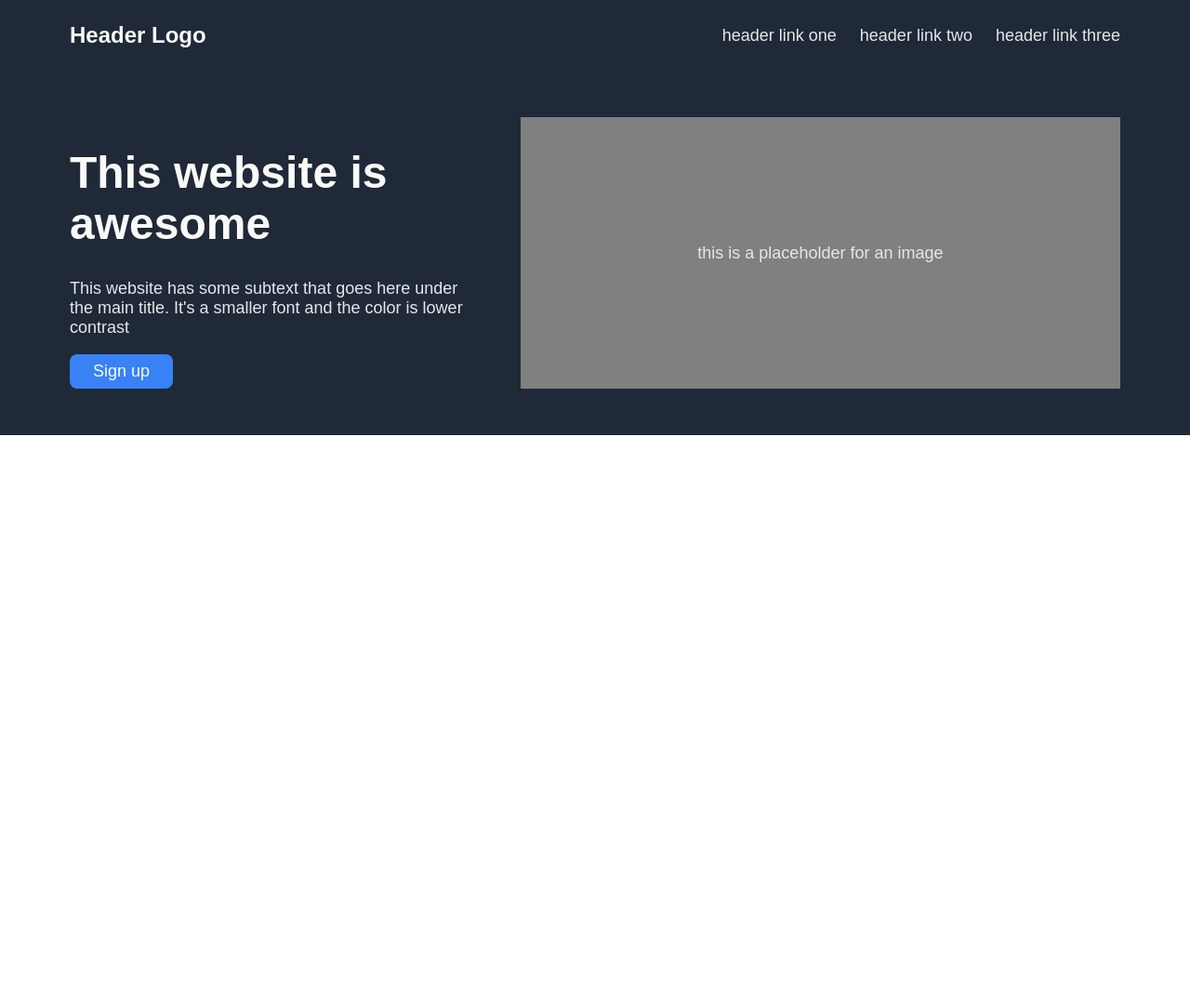
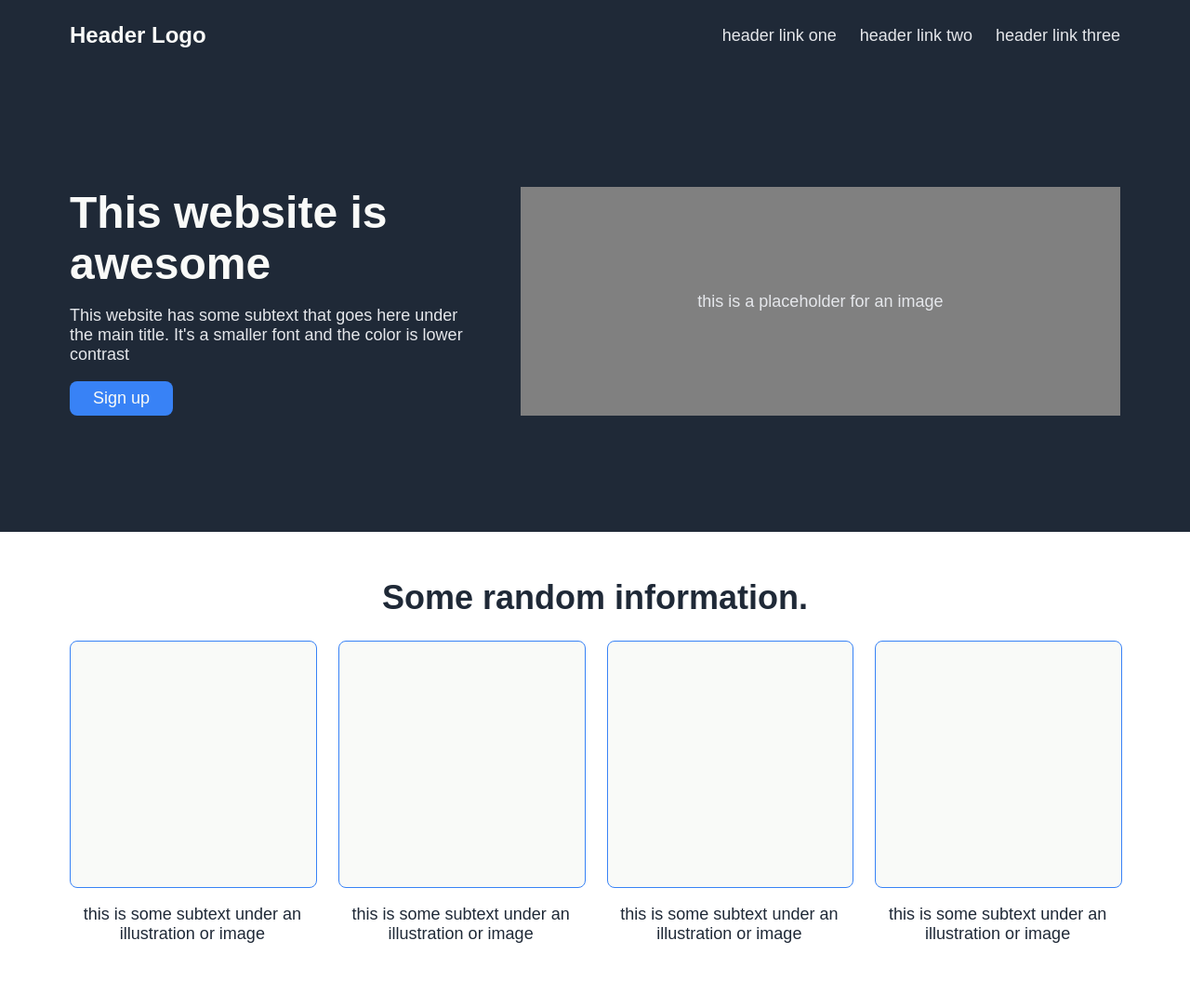
Before and after one commit to lykaiio/odin-landing, a plain HTML site: page index.html in a window 1280 px wide. Shown: the whole page at 93% size. Before the commit the page ends 800 px from the top, so only its background shows below. Drawn offline with Linux system fonts and the light colour scheme.

Commit message:
secondary

```diff
--- a/index.html
+++ b/index.html
@@ -26,6 +26,27 @@
             <p>this is a placeholder for an image</p>
     </div>
 </div>
+    <div class="secondary">
+        <h2>Some random information.</h2>
+        <div class="container">
+            <div class="item">
+                <div class="frame"> </div>
+                <p class="secondary-text">this is some subtext under an illustration or image</p>
+            </div>
+             <div class="item">
+                <div class="frame"> </div>
+                <p class="secondary-text">this is some subtext under an illustration or image</p>
+            </div>
+             <div class="item">
+                <div class="frame"> </div>
+                <p class="secondary-text">this is some subtext under an illustration or image</p>
+            </div>
+             <div class="item">
+                <div class="frame"> </div>
+                <p class="secondary-text">this is some subtext under an illustration or image</p>
+            </div>
+        </div>
+    </div>
 
 </body>
 </html>
--- a/style.css
+++ b/style.css
@@ -40,6 +40,8 @@ a {
     display: flex;
     padding: 50px 75px;
     gap: 50px;
+    margin-bottom: 75px;
+    margin-top: 75px;
 }
 
 h1 {
@@ -47,6 +49,7 @@ h1 {
     color: #F9FAF8;
     font-family: Arial;
     font-weight: 900;
+    margin: 0px;
 }
 
 p {
@@ -64,6 +67,7 @@ p {
     padding: 8px 25px;
 }
 
+
 .body-right {
     background-color: grey;
     display: flex;
@@ -73,3 +77,45 @@ p {
     text-align: center;
     width: 120%;
 }
+
+.secondary {
+    background-color: white;
+    padding: 50px 75px;
+    display: flex;
+    flex-direction: column;
+    align-items: center;
+    gap: 25px;
+}
+
+h2 {
+    font-size: 36px;
+    color: #1F2937;
+    font-family: Arial;
+    font-weight: 900;
+    margin: 0px;
+}
+
+.container {
+    display: flex;
+    flex-direction: row;
+    align-items: center;
+    gap: 25px;
+}
+
+.secondary-text {
+    font-size:18px;
+    color: #1F2937;
+    font-family: Arial;
+    text-align: center;
+}
+
+.frame {
+    width: 100%;
+    aspect-ratio: 1/1;
+    border: 1px;
+    border-color: #3882F6;
+    border-style: solid;
+    background-color: #F9FAF8;
+    border-radius: 8px;
+
+}
```
